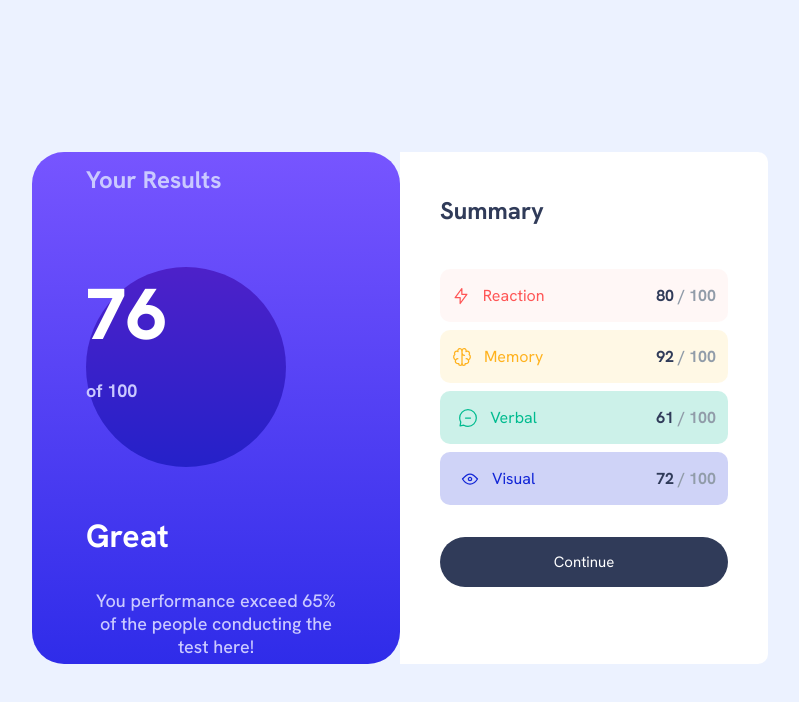
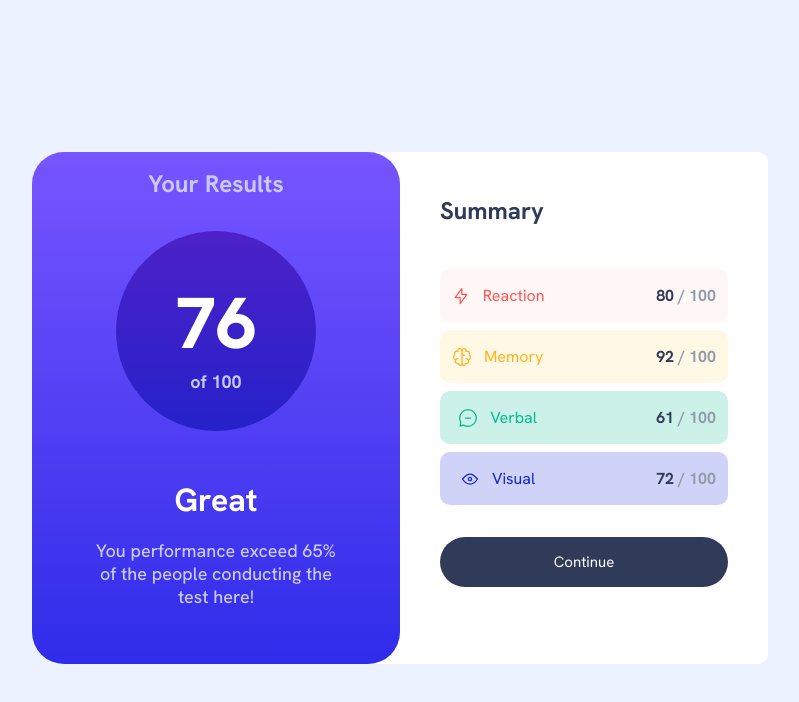
Before and after one commit to lucaliebenberg/results-summary-component, a React (Vite) app: page / in a window 1280 px wide. Shown: the top 702 px of the page, without its empty margins (240-1039 px from the left). Built offline with nearby package versions, Linux system fonts and the light colour scheme.

Commit message:
Desktop design complete

```diff
--- a/src/App.css
+++ b/src/App.css
@@ -29,10 +29,15 @@
   color: white;
   display: flex;
   flex-direction: column;
+  text-align: center;
+  margin-right: -1.5rem;
+  z-index: 1;
+}
+.card__leftSide {
+  display: flex;
+  flex-direction: column;
   justify-content: center;
   align-items: center;
-}
-.card__leftSide {
   border-radius: 32px;
 }
 .card__leftSideText {
@@ -44,23 +49,31 @@
   height: 200px;
   width: 200px;
   background-image: linear-gradient(to bottom, #4D21C9 , #2521C9);
-  border-radius:50%;
+  border-radius: 50%;
+  display: flex;
+  flex-direction: column;
+  justify-content: center;
+  align-items: center;
+  margin-top: 1rem;
 }
 .card__result {
   font-size: 72px;
   font-weight: 800;
   margin-bottom: 0;
+  margin-top: 1.5rem;
 }
 .card__resultTotal {
   font-size: 18px;
   color: #CAC9FF;
   font-weight: bold;
+  margin-top: 0;
 }
 .card__messageTitle {
   margin-top: 3rem;
   font-weight: bold;
   font-size: 32px;
   color: white;
+  margin-bottom: 0;
 }
 .card__messageSubtitle {
   font-size: 18px;
@@ -79,6 +92,7 @@
   height: 100%;
   border-radius: 0 10px 10px 0;
   background-color: #fff;
+  padding-left: 1.5rem;
 }
 .card__rightTitle {
   justify-content: flex-start;
--- a/src/App.jsx
+++ b/src/App.jsx
@@ -12,7 +12,7 @@
     <div className="App">
       <div className="card__Leftcontainer">
         <div className="card__leftSide">
-          <p className="card__leftSideText">Your Results</p>
+          <h1 className="card__leftSideText">Your Results</h1>
           <div className="card__circle">
             <p className="card__result">76</p>
             <p className="card__resultTotal">of 100</p>
```
